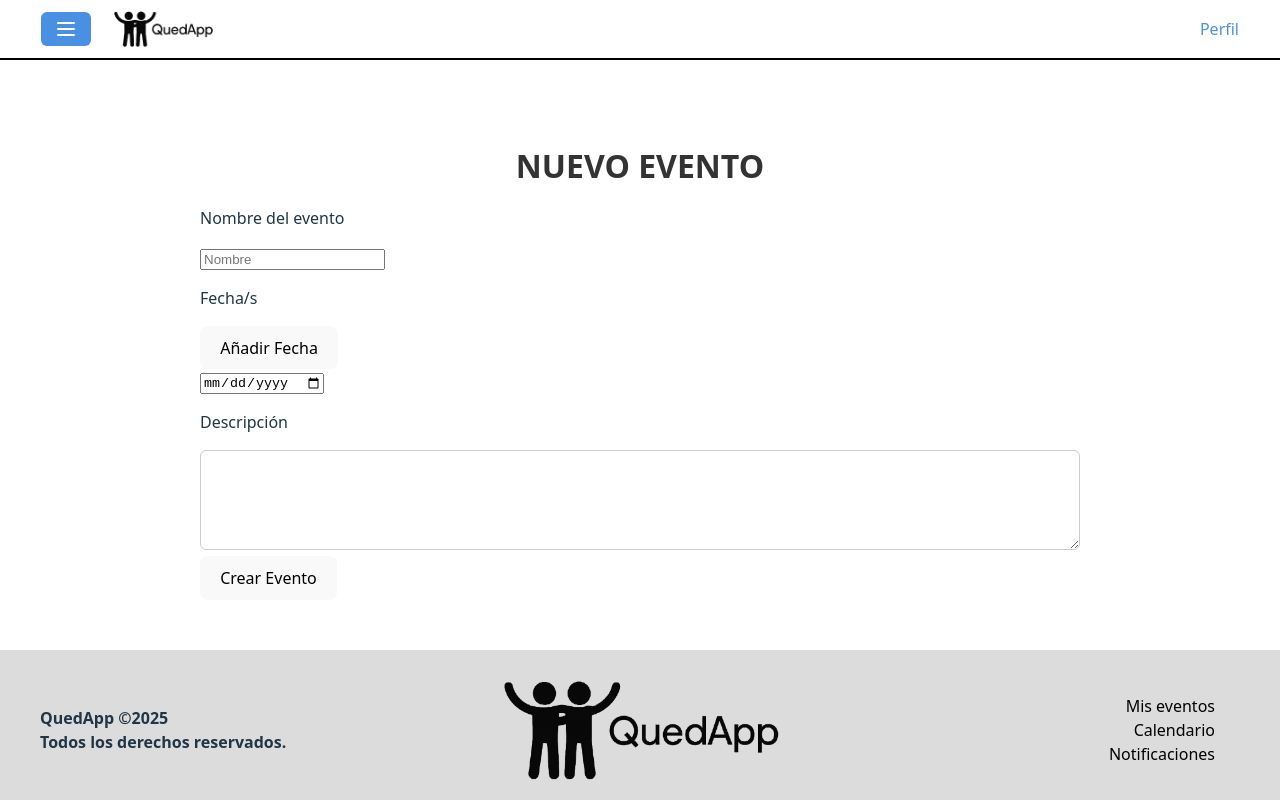
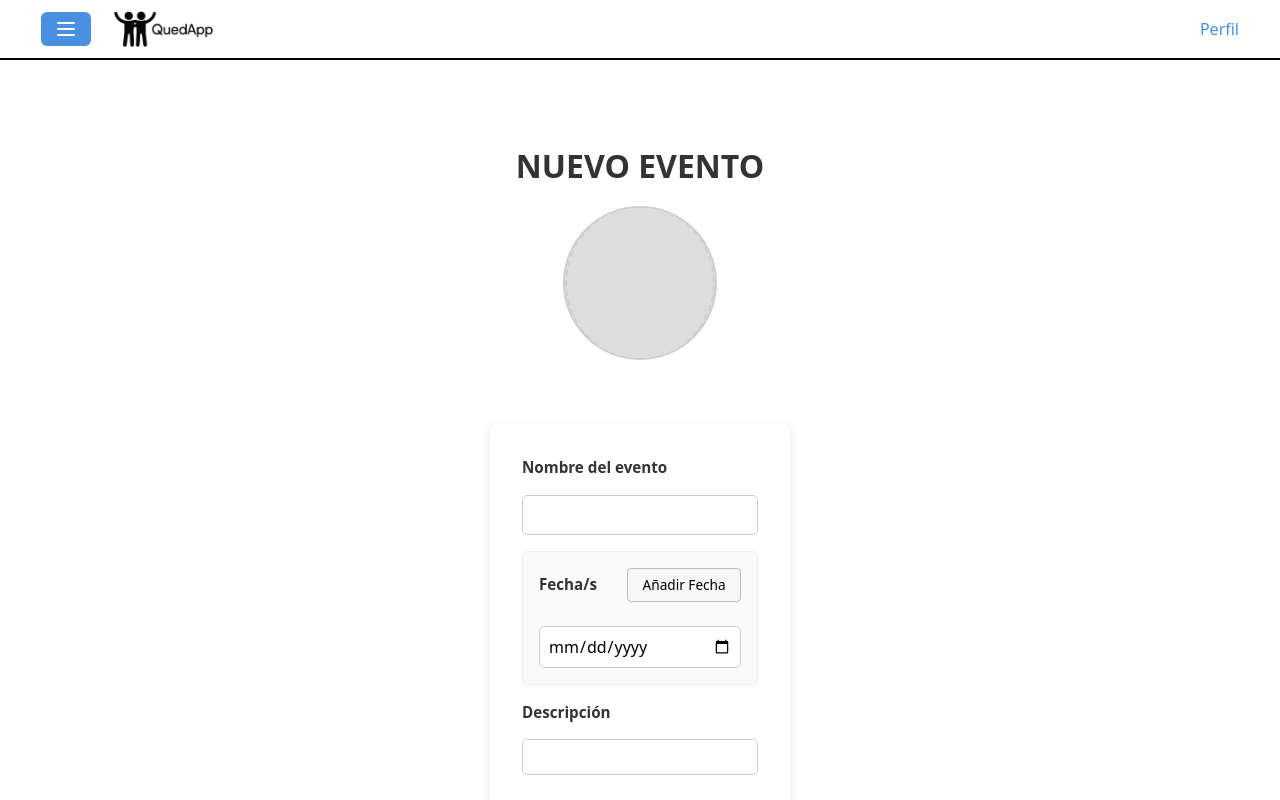
Before and after one commit to Marc-0207/FProject_front, a React (Vite) app: page /crearevento in a window 1280 px wide. Shown: the top 800 px of the page. Built offline with nearby package versions, Linux system fonts and the light colour scheme.

Commit message:
Crear evento
Crear evento ahora funciona, falta que se comunique con el backend y comprobar posibles errores

```diff
--- a/src/components/CrearEvento/CrearEvento.jsx
+++ b/src/components/CrearEvento/CrearEvento.jsx
@@ -4,10 +4,10 @@
 function CrearEvento() {
   const [files, setFiles] = useState();
   const [preview, setPreview] = useState();
-  const [fechas, setFechas] = useState(1);
+  const [dates, setDates] = useState([""]);
   const [error, setError] = useState("");
-  const [nombre, setnombre] = useState();
-  const [descripcion, setDescripcion] = useState();
+  const [name, setName] = useState("");
+  const [description, setDescription] = useState("");
 
   useEffect(() => {
     if (!files || files.length === 0) return;
@@ -21,15 +21,15 @@
   }, [files]);
 
   function AñadirFecha(){
-    if(fechas===16){
-      setError("No puedes añadir más de 16 fechas")
+    if(dates.length===16){
+      setError("No puedes añadir más de 16 dates")
       return;
     }
     else{
       setError("");
-      setFechas(fechas + 1);
+      setDates([...dates, ""]);
       return(
-        <input classnombre="Calendario" type="date"/>
+        <input className="Calendario" type="date"/>
       )
     }
   }
@@ -38,15 +38,46 @@
       setError("");
 
       switch (type) {
-          case "nombre": setnombre(value); break;
-          case "Descripción": setDescripcion(value); break;
-          case "fecha": setFechas(value); break;
+          case "name": setName(value); break;
+          case "description": setDescription(value); break;
+          case "fecha": setDates(value); break;
           default: break;
       }
   };
   function newEvent(){
-    if(!nombre || !Descripción || !fechas){
+    if(!name || !description || dates[0] === ""){
       setError("Algún campo está vacío")
+    }
+    else{
+        const url = "https://localhost:8080/api/event";
+        const headers = {
+            "Accept": "application/json",
+            "Content-Type": "application/json"
+        };
+        const data = {
+            name,
+            dates,
+            description
+        };
+
+        fetch(url, {
+            method: "POST",
+            headers: headers,
+            body: JSON.stringify(data)
+        })
+            .then(async (response) => {
+                if (!response.ok) throw new Error(await response.text());
+                setMsg("¡Evento creado!");
+                setTimeout(() => {
+                }, 500);
+            })
+            .catch(async () => {
+              setError("A")
+            });
+
+        setName("");
+        setDescription("");
+        setDates([""]);
     }
   }
 
@@ -65,42 +96,45 @@
             }
           }}
         />
-        <div classnombre="ImagenRow">
-          <div classnombre="ImagenContainer">
+        <div className="ImagenRow">
+          <div className="ImagenContainer">
             {preview ? (
-              <img src={preview} classnombre="PreviewImage" alt="Preview" />
+              <img src={preview} className="PreviewImage" alt="Preview" />
             ) : (
-              <div classnombre="PlaceholderCircle"></div>
+              <div className="PlaceholderCircle"></div>
             )}
           </div>
         </div>
 
-        <div classnombre="FormContainer">
-          <div classnombre="column">
+        <div className="FormContainer">
+          {error && <p className="error">{error}</p>}
+          <div className="column">
             <p>Nombre del evento</p>
-            <input classnombre="Nombre" placeholder="Nombre" value={nombre} onChange={(e) => handleInputChange(e, "nombre")} />
+            <input className="Nombre" value={name} onChange={(e) => handleInputChange(e, "name")} />
           </div>
-          <div classnombre="column">
-            <div classnombre="Fechas">
-              <div classnombre="FechasHeader">
+          <div className="column">
+            <div className="Fechas">
+              <div className="FechasHeader">
                 <p>Fecha/s</p>
                 <button onClick={AñadirFecha}>Añadir Fecha</button>
               </div>
-              {error && <p classnombre="error">{error}</p>}
-              <div classnombre="FechasGrid">
-                {Array.from({ length: fechas }, (_, i) => (
-                  <input key={i} classnombre="Calendario" type="date" value={fechas} onChange={(e) => handleInputChange(e, "fecha")} />
-                ))}
+              <div className="FechasGrid">
+                {dates.map((fecha, i) => (
+                <input key={i} className="Calendario"type="date"value={fecha}onChange={(e) => {
+                  const nuevasFechas = [...dates];
+                  nuevasFechas[i] = e.target.value;
+                  setDates(nuevasFechas);
+                }}
+              />
+            ))}
               </div>
-
-
             </div>
             <p>Descripción</p>
-            <textarea value={descripcion} onChange={(e) => handleInputChange(e, "descripcion")}></textarea>
+            <input value={description} onChange={(e) => handleInputChange(e, "description")} />
           </div>
         </div>
 
-        <button classnombre="CrearEvento" onClick={newEvent}>Crear Evento</button>
+        <button className="CrearEvento" onClick={newEvent}>Crear Evento</button>
       </div>
     </>
   );
```
